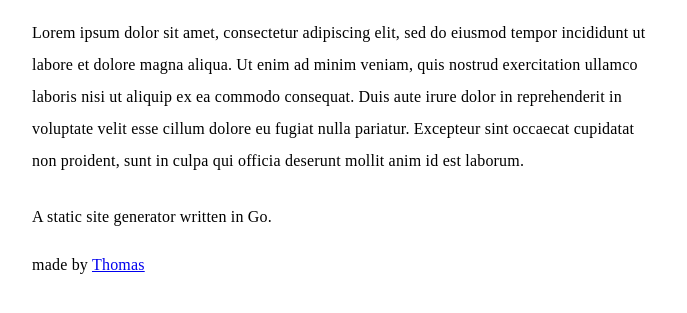
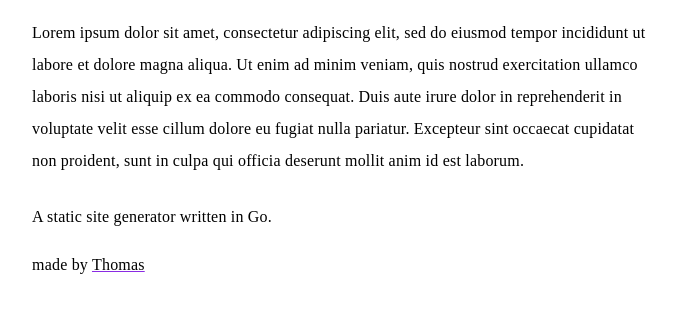
Before and after one commit to iamseeley/go-forth, a plain HTML site: page src/post/post1.html in a window 1280 px wide. Shown: the part 121-434 px from the top of the page, without its empty margins (296-983 px from the left). Drawn offline with Linux system fonts and the light colour scheme.

Commit message:
editing content

```diff
--- a/assets/css/default.css
+++ b/assets/css/default.css
@@ -57,6 +57,16 @@ main a {
     text-decoration-color: blueviolet;
 }
 
+footer a {
+    color: black;
+
+    text-decoration-color: blueviolet;
+}
+
+footer a:hover {
+    text-decoration-color: black;
+}
+
 main a:hover {
     text-decoration-color: black;
 }
--- a/src/public/css/default.css
+++ b/src/public/css/default.css
@@ -57,6 +57,16 @@ main a {
     text-decoration-color: blueviolet;
 }
 
+footer a {
+    color: black;
+
+    text-decoration-color: blueviolet;
+}
+
+footer a:hover {
+    text-decoration-color: black;
+}
+
 main a:hover {
     text-decoration-color: black;
 }
--- a/themes/default.css
+++ b/themes/default.css
@@ -57,6 +57,16 @@ main a {
     text-decoration-color: blueviolet;
 }
 
+footer a {
+    color: black;
+
+    text-decoration-color: blueviolet;
+}
+
+footer a:hover {
+    text-decoration-color: black;
+}
+
 main a:hover {
     text-decoration-color: black;
 }
```
